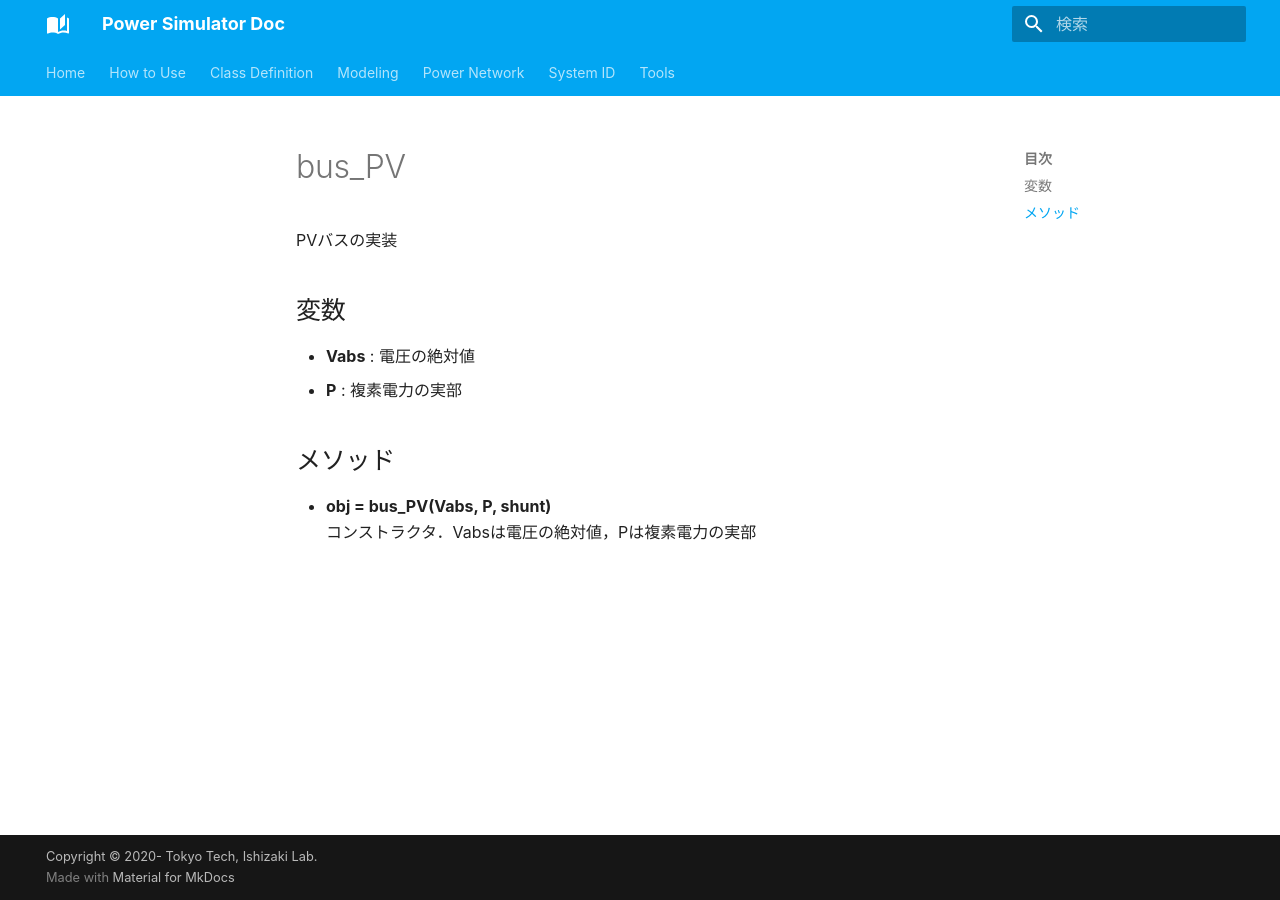
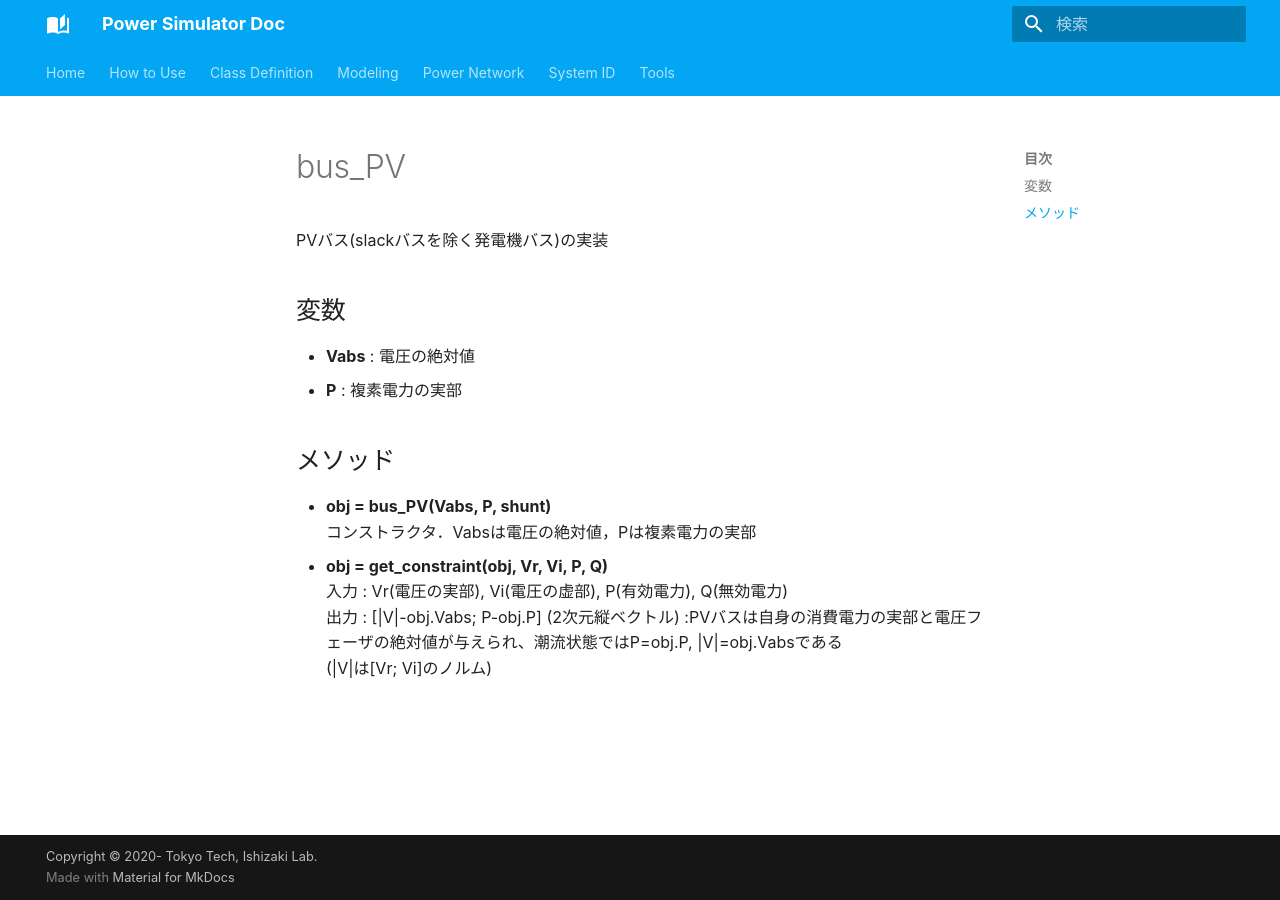
Before and after one commit to takahiro-kawaguchi/power_simulator_doc, an MkDocs documentation site: the page built from docs/class/Bus/bus_PV.md, in a window 1280 px wide. Built offline with MkDocs 1.6.1 and Material for MkDocs 9.7.7, drawn with Linux system fonts in a browser that asks for light colours; some web fonts are replaced.

Commit message:
20/10/28 : Busの編集

```diff
--- a/docs/class/Bus/bus_PV.md
+++ b/docs/class/Bus/bus_PV.md
@@ -1,6 +1,6 @@
 # bus_PV
 
-PVバスの実装
+PVバス(slackバスを除く発電機バス)の実装
 
 ## 変数
 
@@ -12,3 +12,7 @@
 
 - **obj = bus_PV(Vabs, P, shunt)**
   コンストラクタ．Vabsは電圧の絶対値，Pは複素電力の実部
+- **obj = get_constraint(obj, Vr, Vi, P, Q)**
+  入力 : Vr(電圧の実部), Vi(電圧の虚部), P(有効電力), Q(無効電力)
+  出力 : [|V|-obj.Vabs; P-obj.P] (2次元縦ベクトル) :PVバスは自身の消費電力の実部と電圧フェーザの絶対値が与えられ、潮流状態ではP=obj.P, |V|=obj.Vabsである
+  (|V|は[Vr; Vi]のノルム)
```
Also changed, not shown: docs/class/Bus/bus.md (+1 -1 lines), docs/class/Bus/bus_PQ.md (+4 -1 lines), docs/class/Bus/bus_non_unit.md (+5 -1 lines), docs/class/Bus/bus_slack.md (+5 -1 lines), docs/readme.txt (added).
